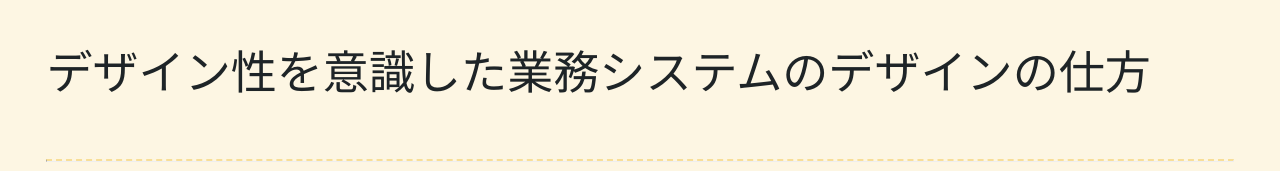
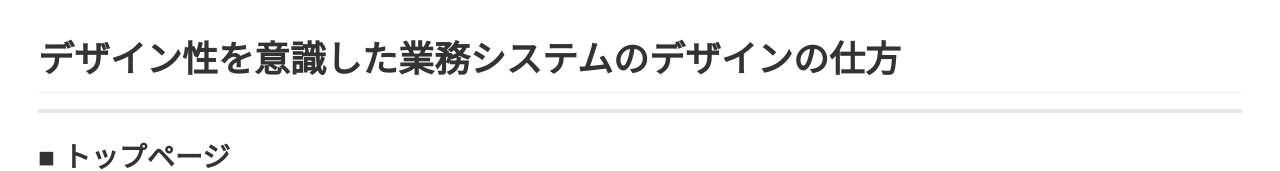
Before and after one commit to pocket8137/gyamm, a plain HTML site: page index.html in a window 1280 px wide. Shown: the top 171 px of the page. Drawn offline with Linux system fonts and the light colour scheme.

Commit message:
Update index.html

```diff
--- a/index.html
+++ b/index.html
@@ -422,7 +422,7 @@ pre.editor-colors .wrap-guide,
 }
 </style>
   </head>
-  <body class='markdown-preview'><h1 id="-">デザイン性を意識した業務システムのデザインの仕方</h1>
+  <body class='markdown-preview' data-use-github-style><h1 id="-">デザイン性を意識した業務システムのデザインの仕方</h1>
 <hr>
 <h2 id="-">■ トップページ</h2>
 <p>オシャレかどうかはの第一印象の問題。
```
